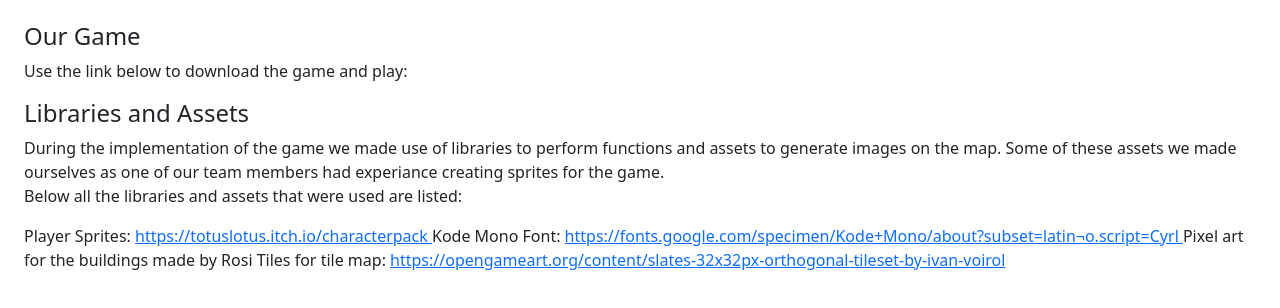
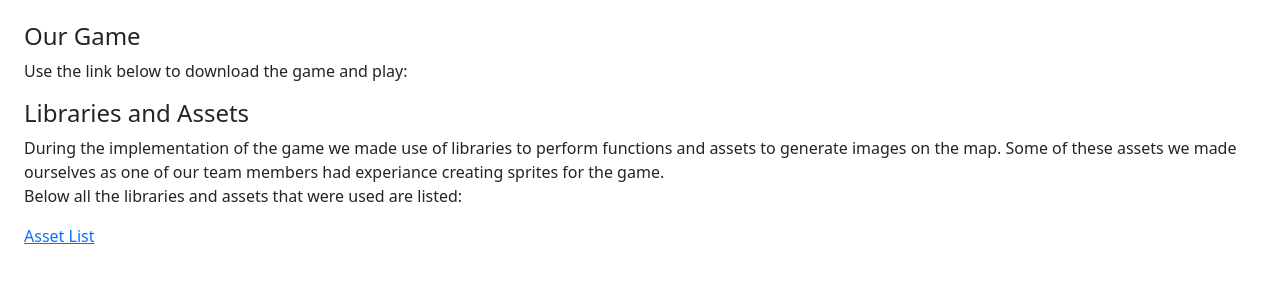
Before and after one commit to jjzsilva9/eng1-website, a plain HTML site: page implementation.html in a window 1280 px wide. Shown: the part 96-404 px from the top of the page. Drawn offline with nearby package versions, Linux system fonts and the light colour scheme.

Commit message:
Update implementation.html

```diff
--- a/implementation.html
+++ b/implementation.html
@@ -20,13 +20,8 @@
     Below all the libraries and assets that were used are listed:
     </p>
     <!-- Add link to libraries and assets -->
-    <p>
-        Player Sprites: <a href="https://totuslotus.itch.io/characterpack"> https://totuslotus.itch.io/characterpack </a>
-        Kode Mono Font: <a href="https://fonts.google.com/specimen/Kode+Mono/about?subset=latin&noto.script=Cyrl"> https://fonts.google.com/specimen/Kode+Mono/about?subset=latin&noto.script=Cyrl </a>
-        Pixel art for the buildings made by Rosi
-        Tiles for tile map: <a href="https://opengameart.org/content/slates-32x32px-orthogonal-tileset-by-ivan-voirol"> https://opengameart.org/content/slates-32x32px-orthogonal-tileset-by-ivan-voirol </a>
+    <a href="Asset_List.pdf"> Asset List </a>
 
-    </p>
 </div>
 </body>
 </html>
```
